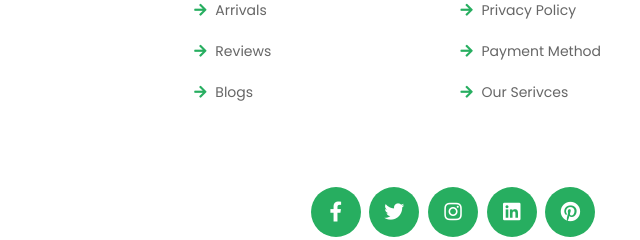
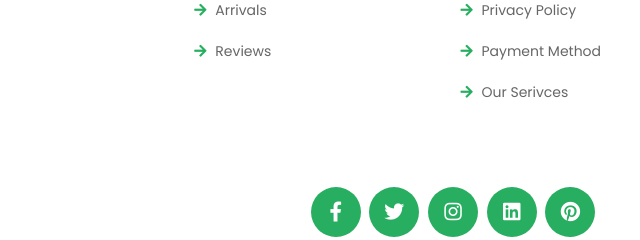
Before and after one commit to divyani15/Projects, a plain HTML site: page index.html in a window 1280 px wide. Shown: the part 4205-4445 px from the top of the page, 187-827 px from the left. Drawn offline with nearby package versions, Linux system fonts and the light colour scheme.

Commit message:
final website

```diff
--- a/index.html
+++ b/index.html
@@ -858,7 +858,6 @@
             <a href="#"> <i class="fas fa-arrow-right"></i> featured </a>
             <a href="#"> <i class="fas fa-arrow-right"></i> arrivals </a>
             <a href="#"> <i class="fas fa-arrow-right"></i> reviews </a>
-            <a href="#"> <i class="fas fa-arrow-right"></i> blogs </a>
         </div>
 
         <div class="box">
```
